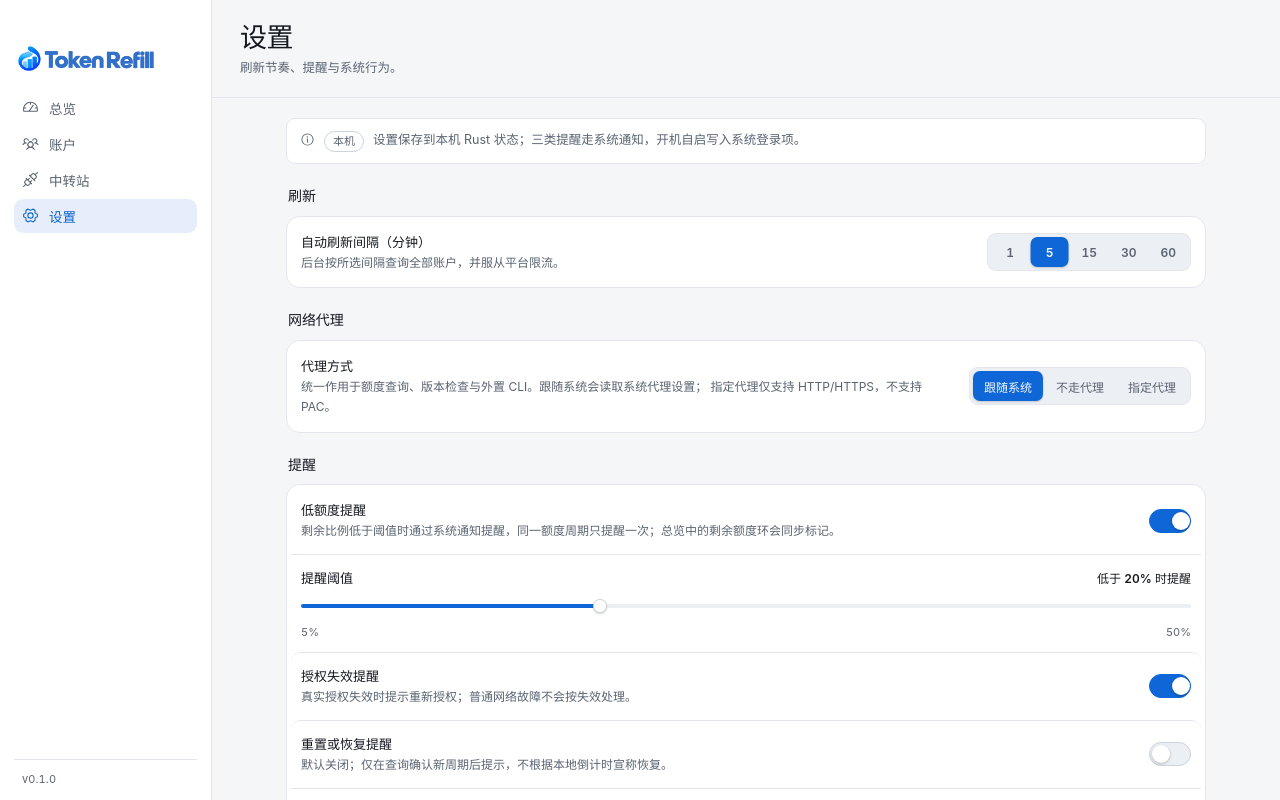
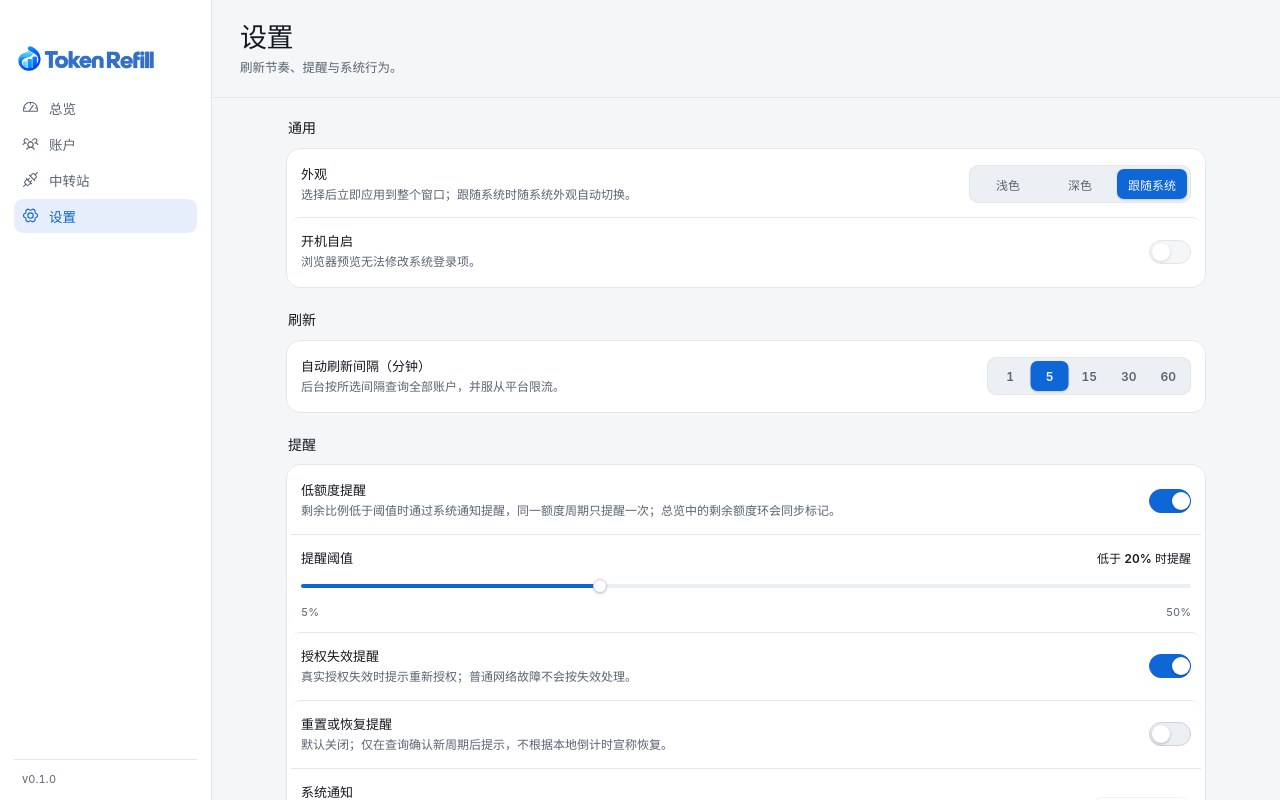
Before and after one commit to YunboChen/token-refill, a React (Vite) app: page / in a window 1280 px wide. Both pictures are taken after a click on the tab "设置". Built offline with nearby package versions, Linux system fonts and the light colour scheme.

Commit message:
feat: 重排设置页分组并把保存反馈改为失败 toast

```diff
--- a/src/App.module.css
+++ b/src/App.module.css
@@ -1109,55 +1109,36 @@
   margin: 0 0 18px;
 }
 
-/* 草稿说明：中性提示条，不与可交互控件争主色 */
-.draftBanner {
-  display: flex;
-  align-items: flex-start;
-  gap: 9px;
-  margin: 0;
-  padding: 11px 13px;
+/* 保存失败提示：窗口底部居中的短暂 toast，成功时不出现 */
+.toast {
+  position: fixed;
+  left: 50%;
+  bottom: 24px;
+  z-index: 60;
+  margin: 0;
+  padding: 9px 14px;
   border: 1px solid var(--border);
-  border-radius: var(--radius-control);
-  background: var(--surface);
-  color: var(--muted);
+  border-radius: var(--radius-pill);
+  background: var(--danger-soft);
+  color: var(--danger);
   font-size: 12.5px;
-  line-height: 1.65;
-}
-
-.draftIcon {
-  flex-shrink: 0;
-  margin-top: 2px;
-  color: var(--muted);
-}
-
-.draftTag {
-  flex-shrink: 0;
-  margin-top: 1px;
-  padding: 1px 8px;
-  border: 1px solid var(--border-strong);
-  border-radius: var(--radius-pill);
-  color: var(--muted);
-  font-size: 11px;
-  font-weight: 600;
-  line-height: 1.55;
-}
-
-.draftText {
-  margin: 0;
-  min-width: 0;
-}
-
-.saveState {
-  flex-shrink: 0;
-  margin-left: auto;
-  color: var(--muted);
-  font-size: 11.5px;
-  white-space: nowrap;
-}
-
-.saveState[data-state='error'] {
-  color: var(--danger);
-  font-weight: 600;
+  font-weight: 600;
+  line-height: 1.5;
+  box-shadow: 0 6px 20px rgb(0 0 0 / 12%);
+  transform: translateX(-50%);
+  animation: toastIn 180ms ease-out both;
+  pointer-events: none;
+}
+
+@keyframes toastIn {
+  from {
+    opacity: 0;
+    transform: translate(-50%, 8px);
+  }
+  to {
+    opacity: 1;
+    transform: translate(-50%, 0);
+  }
 }
 
 /* 骨架屏：与额度窗口同形（标签 + 数值 + 条 + 说明），避免通用转圈 */
--- a/src/panels/SettingsPanel.tsx
+++ b/src/panels/SettingsPanel.tsx
@@ -1,5 +1,5 @@
 import { useEffect, useId, useRef, useState, type CSSProperties } from 'react';
-import { Info } from '@phosphor-icons/react';
+import { createPortal } from 'react-dom';
 import { version as appVersion } from '../../package.json';
 import {
   checkForUpdate,
@@ -65,7 +65,8 @@ function Toggle({
   );
 }
 
-type SaveState = 'idle' | 'saving' | 'saved' | 'error';
+const SAVE_ERROR_MESSAGE = '设置保存失败，请重试。';
+const SAVE_ERROR_DURATION = 4000;
 
 const PROXY_OPTIONS: { value: ProxyMode; label: string }[] = [
   { value: 'system', label: '跟随系统' },
@@ -81,7 +82,7 @@ export default function SettingsPanel() {
   const { state, savePreferences, setAutoLaunch, desktop } = useAppState();
   const [prefs, setPrefs] = useState<Preferences>(state.preferences);
   const [theme, setTheme] = useState<ThemePref>(loadTheme);
-  const [saveState, setSaveState] = useState<SaveState>('idle');
+  const [saveError, setSaveError] = useState<string | null>(null);
   const [testState, setTestState] = useState<TestState>('idle');
   const [updateInfo, setUpdateInfo] = useState<UpdateStatus | null>(null);
   const [updateState, setUpdateState] = useState<UpdateState>('idle');
@@ -91,6 +92,7 @@ export default function SettingsPanel() {
   const [autoLaunchError, setAutoLaunchError] = useState<string | null>(null);
   const dirty = useRef(false);
   const latestPrefs = useRef(prefs);
+  const saveErrorTimer = useRef<number | null>(null);
   latestPrefs.current = prefs;
 
   const refreshLabelId = useId();
@@ -110,23 +112,34 @@ export default function SettingsPanel() {
   }, [state.preferences]);
 
   // 合并连续改动后写入后端，避免拖动阈值时产生大量并发请求。
+  // 保存成功不打扰用户；失败时才弹一次 toast。
   useEffect(() => {
     if (!dirty.current) return;
-    setSaveState('saving');
     const timer = window.setTimeout(() => {
       dirty.current = false;
       void savePreferences(latestPrefs.current).then((ok) => {
-        setSaveState(ok ? 'saved' : 'error');
-        if (!ok) dirty.current = true;
+        if (ok) return;
+        dirty.current = true;
+        setSaveError(SAVE_ERROR_MESSAGE);
+        if (saveErrorTimer.current !== null) {
+          window.clearTimeout(saveErrorTimer.current);
+        }
+        saveErrorTimer.current = window.setTimeout(() => {
+          saveErrorTimer.current = null;
+          setSaveError(null);
+        }, SAVE_ERROR_DURATION);
       });
     }, 250);
     return () => window.clearTimeout(timer);
   }, [prefs, savePreferences]);
 
-  // 切换页面前把尚未写入的改动补发一次。
+  // 切换页面前把尚未写入的改动补发一次，并清掉待触发的 toast 计时。
   useEffect(
     () => () => {
       if (dirty.current) void savePreferences(latestPrefs.current);
+      if (saveErrorTimer.current !== null) {
+        window.clearTimeout(saveErrorTimer.current);
+      }
     },
     [savePreferences],
   );
@@ -215,20 +228,66 @@ export default function SettingsPanel() {
 
   return (
     <section>
-      <div className={styles.draftBanner}>
-        <Info size={15} className={styles.draftIcon} aria-hidden />
-        <span className={styles.draftTag}>本机</span>
-        <p className={styles.draftText}>
-          设置保存到本机 Rust 状态；三类提醒走系统通知，开机自启写入系统登录项。
-        </p>
-        {saveState === 'saving' ? (
-          <span className={styles.saveState}>保存中…</span>
-        ) : saveState === 'saved' ? (
-          <span className={styles.saveState}>已保存</span>
-        ) : saveState === 'error' ? (
-          <span className={styles.saveState} data-state="error">保存失败</span>
+      <h2 id="settings-general" className={styles.groupTitle}>通用</h2>
+      <section
+        className={`${styles.card} ${styles.listCard}`}
+        aria-labelledby="settings-general"
+      >
+        <div className={styles.settingRowStatic}>
+          <div className={styles.settingText}>
+            <span id={themeLabelId} className={styles.settingLabel}>外观</span>
+            <span className={styles.settingHint}>
+              选择后立即应用到整个窗口；跟随系统时随系统外观自动切换。
+            </span>
+          </div>
+          <div
+            className={styles.pills}
+            role="radiogroup"
+            aria-labelledby={themeLabelId}
+            style={{
+              '--pill-index': themeIndex,
+              '--pill-count': THEME_OPTIONS.length,
+            } as CSSProperties}
+          >
+            <span className={styles.pillThumb} aria-hidden="true" />
+            {THEME_OPTIONS.map((value) => (
+              <label className={styles.pill} key={value}>
+                <input
+                  type="radio"
+                  name="theme"
+                  value={value}
+                  checked={theme === value}
+                  onChange={() => changeTheme(value)}
+                  aria-label={THEME_LABELS[value]}
+                />
+                <span className={styles.pillText}>{THEME_LABELS[value]}</span>
+              </label>
+            ))}
+          </div>
+        </div>
+        <Toggle
+          checked={prefs.autoLaunchEnabled}
+          onChange={(next) => void changeAutoLaunch(next)}
+          label="开机自启"
+          hint={
+            !desktop
+              ? '浏览器预览无法修改系统登录项。'
+              : autoLaunchBusy
+                ? '正在写入系统登录项…'
+                : '默认关闭；写入系统登录项，设置失败会如实反馈。'
+          }
+          disabled={!desktop || autoLaunchBusy}
+        />
+        {autoLaunchError ? (
+          <p
+            className={`${styles.settingHint} ${styles.groupNote}`}
+            data-danger="true"
+            role="status"
+          >
+            {autoLaunchError}
+          </p>
         ) : null}
-      </div>
+      </section>
 
       <h2 id="settings-refresh" className={styles.groupTitle}>刷新</h2>
       <section className={`${styles.card} ${styles.listCard}`} aria-labelledby="settings-refresh">
@@ -266,60 +325,6 @@ export default function SettingsPanel() {
             ))}
           </div>
         </div>
-      </section>
-
-      <h2 id="settings-proxy" className={styles.groupTitle}>网络代理</h2>
-      <section className={`${styles.card} ${styles.listCard}`} aria-labelledby="settings-proxy">
-        <div className={styles.settingRowStatic}>
-          <div className={styles.settingText}>
-            <span id={proxyLabelId} className={styles.settingLabel}>代理方式</span>
-            <span className={styles.settingHint}>
-              统一作用于额度查询、版本检查与外置 CLI。跟随系统会读取系统代理设置；
-              指定代理仅支持 HTTP/HTTPS，不支持 PAC。
-            </span>
-          </div>
-          <div
-            className={styles.pills}
-            role="radiogroup"
-            aria-labelledby={proxyLabelId}
-            style={{
-              '--pill-index': proxyIndex,
-              '--pill-count': PROXY_OPTIONS.length,
-            } as CSSProperties}
-          >
-            <span className={styles.pillThumb} aria-hidden="true" />
-            {PROXY_OPTIONS.map((option) => (
-              <label className={styles.pill} key={option.value}>
-                <input
-                  type="radio"
-                  name="proxyMode"
-                  value={option.value}
-                  checked={prefs.proxyMode === option.value}
-                  onChange={() => update({ proxyMode: option.value })}
-                  aria-label={option.label}
-                />
-                <span className={styles.pillText}>{option.label}</span>
-              </label>
-            ))}
-          </div>
-        </div>
-        {prefs.proxyMode === 'manual' ? (
-          <div className={styles.stackRow}>
-            <span className={styles.settingLabel}>代理地址</span>
-            <input
-              className={styles.textInput}
-              value={prefs.proxyUrl ?? ''}
-              onChange={(event) => update({ proxyUrl: event.target.value })}
-              placeholder="http://127.0.0.1:7890"
-              spellCheck={false}
-              autoComplete="off"
-              aria-label="代理地址"
-            />
-            <span className={styles.settingHint}>
-              只支持 http:// 或 https://，不能包含用户名、密码或路径。
-            </span>
-          </div>
-        ) : null}
       </section>
 
       <h2 id="settings-reminders" className={styles.groupTitle}>提醒</h2>
@@ -376,7 +381,7 @@ export default function SettingsPanel() {
           <div className={styles.settingText}>
             <span className={styles.settingLabel}>系统通知</span>
             <span className={styles.settingHint}>
-              提醒通过 macOS 系统通知发送，桌面端没有应用内授权弹窗。若未显示，请在“系统设置 →
+              提醒通过系统通知发送，桌面端没有应用内授权弹窗。若未显示，请在“系统设置 →
               通知”中允许 Token Refill（开发模式下来源可能显示为 Terminal）。
             </span>
             {testState === 'sent' ? (
@@ -405,61 +410,57 @@ export default function SettingsPanel() {
         三类提醒均已接入系统通知。
       </p>
 
-      <h2 id="settings-system" className={styles.groupTitle}>系统</h2>
-      <section className={`${styles.card} ${styles.listCard}`} aria-labelledby="settings-system">
+      <h2 id="settings-proxy" className={styles.groupTitle}>网络代理</h2>
+      <section className={`${styles.card} ${styles.listCard}`} aria-labelledby="settings-proxy">
         <div className={styles.settingRowStatic}>
           <div className={styles.settingText}>
-            <span id={themeLabelId} className={styles.settingLabel}>外观</span>
+            <span id={proxyLabelId} className={styles.settingLabel}>代理方式</span>
             <span className={styles.settingHint}>
-              选择后立即应用到整个窗口；跟随系统时随系统外观自动切换。
+              统一作用于额度查询、版本检查与外置 CLI。跟随系统会读取系统代理设置；
+              指定代理仅支持 HTTP/HTTPS，不支持 PAC。
             </span>
           </div>
           <div
             className={styles.pills}
             role="radiogroup"
-            aria-labelledby={themeLabelId}
+            aria-labelledby={proxyLabelId}
             style={{
-              '--pill-index': themeIndex,
-              '--pill-count': THEME_OPTIONS.length,
+              '--pill-index': proxyIndex,
+              '--pill-count': PROXY_OPTIONS.length,
             } as CSSProperties}
           >
             <span className={styles.pillThumb} aria-hidden="true" />
-            {THEME_OPTIONS.map((value) => (
-              <label className={styles.pill} key={value}>
+            {PROXY_OPTIONS.map((option) => (
+              <label className={styles.pill} key={option.value}>
                 <input
                   type="radio"
-                  name="theme"
-                  value={value}
-                  checked={theme === value}
-                  onChange={() => changeTheme(value)}
-                  aria-label={THEME_LABELS[value]}
+                  name="proxyMode"
+                  value={option.value}
+                  checked={prefs.proxyMode === option.value}
+                  onChange={() => update({ proxyMode: option.value })}
+                  aria-label={option.label}
                 />
-                <span className={styles.pillText}>{THEME_LABELS[value]}</span>
+                <span className={styles.pillText}>{option.label}</span>
               </label>
             ))}
           </div>
         </div>
-        <Toggle
-          checked={prefs.autoLaunchEnabled}
-          onChange={(next) => void changeAutoLaunch(next)}
-          label="开机自启"
-          hint={
-            !desktop
-              ? '浏览器预览无法修改系统登录项。'
-              : autoLaunchBusy
-                ? '正在写入系统登录项…'
-                : '默认关闭；写入系统登录项，设置失败会如实反馈。'
-          }
-          disabled={!desktop || autoLaunchBusy}
-        />
-        {autoLaunchError ? (
-          <p
-            className={`${styles.settingHint} ${styles.groupNote}`}
-            data-danger="true"
-            role="status"
-          >
-            {autoLaunchError}
-          </p>
+        {prefs.proxyMode === 'manual' ? (
+          <div className={styles.stackRow}>
+            <span className={styles.settingLabel}>代理地址</span>
+            <input
+              className={styles.textInput}
+              value={prefs.proxyUrl ?? ''}
+              onChange={(event) => update({ proxyUrl: event.target.value })}
+              placeholder="http://127.0.0.1:7890"
+              spellCheck={false}
+              autoComplete="off"
+              aria-label="代理地址"
+            />
+            <span className={styles.settingHint}>
+              只支持 http:// 或 https://，不能包含用户名、密码或路径。
+            </span>
+          </div>
         ) : null}
       </section>
 
@@ -503,6 +504,15 @@ export default function SettingsPanel() {
       <p className={`${styles.settingHint} ${styles.groupNote}`}>
         检查只读取版本号与发布页地址，不下载文件、不修改本地数据。
       </p>
+
+      {saveError
+        ? createPortal(
+            <p className={styles.toast} role="alert">
+              {saveError}
+            </p>,
+            document.body,
+          )
+        : null}
     </section>
   );
 }
```
Also changed, not shown: 1 other file (tests, documents, lock files or other folders).
